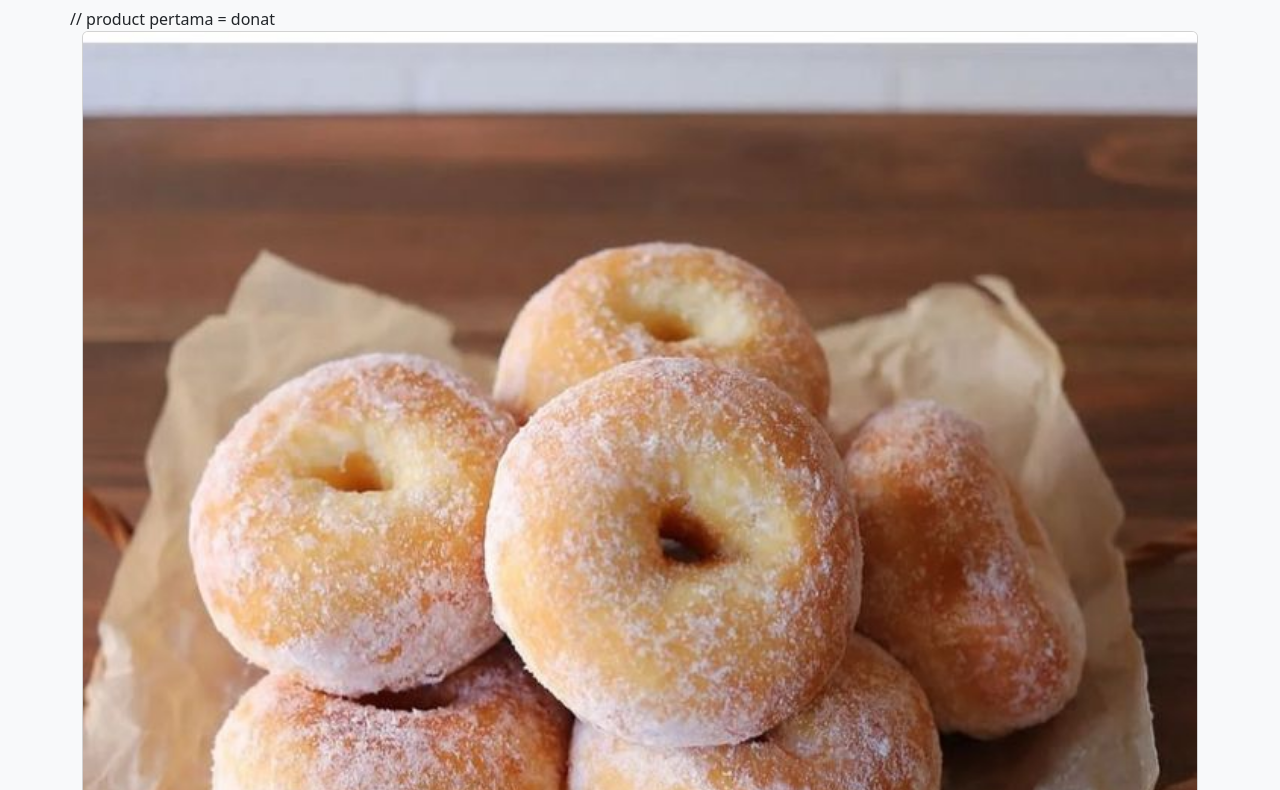
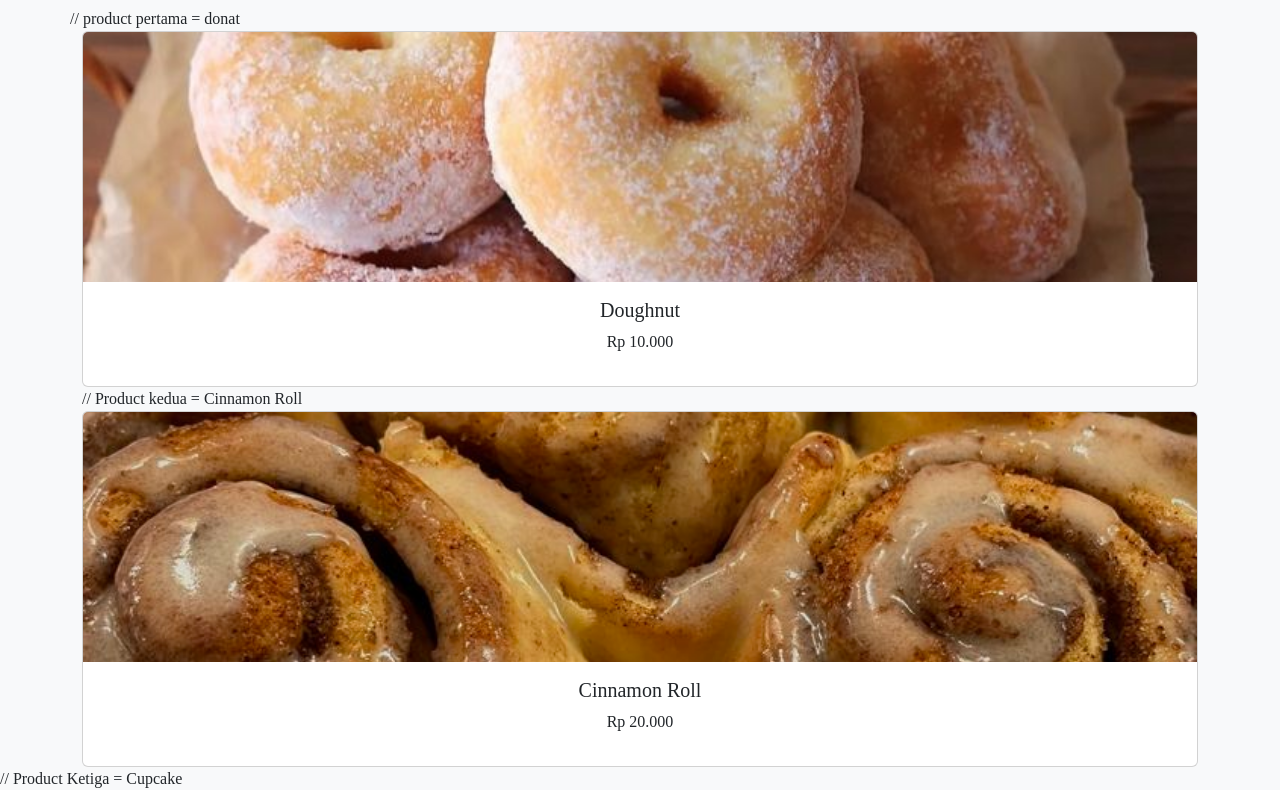
Before and after one commit to RegitaLundiTifara/UTSWeb_4A_0016, a plain HTML site: page index.html in a window 1280 px wide. Shown: the part 596-1386 px from the top of the page. Drawn offline with nearby package versions, Linux system fonts and the light colour scheme.

Commit message:
menambahkan style css di html

```diff
--- a/index.html
+++ b/index.html
@@ -8,6 +8,9 @@
 
     // Bootstrap link
     <link href="https://cdn.jsdelivr.net/npm/bootstrap@5.3.3/dist/css/bootstrap.min.css" rel="stylesheet">
+
+    // css
+    <link rel="stylesheet" href="style.css">
 
 </head>
 <body>
```
